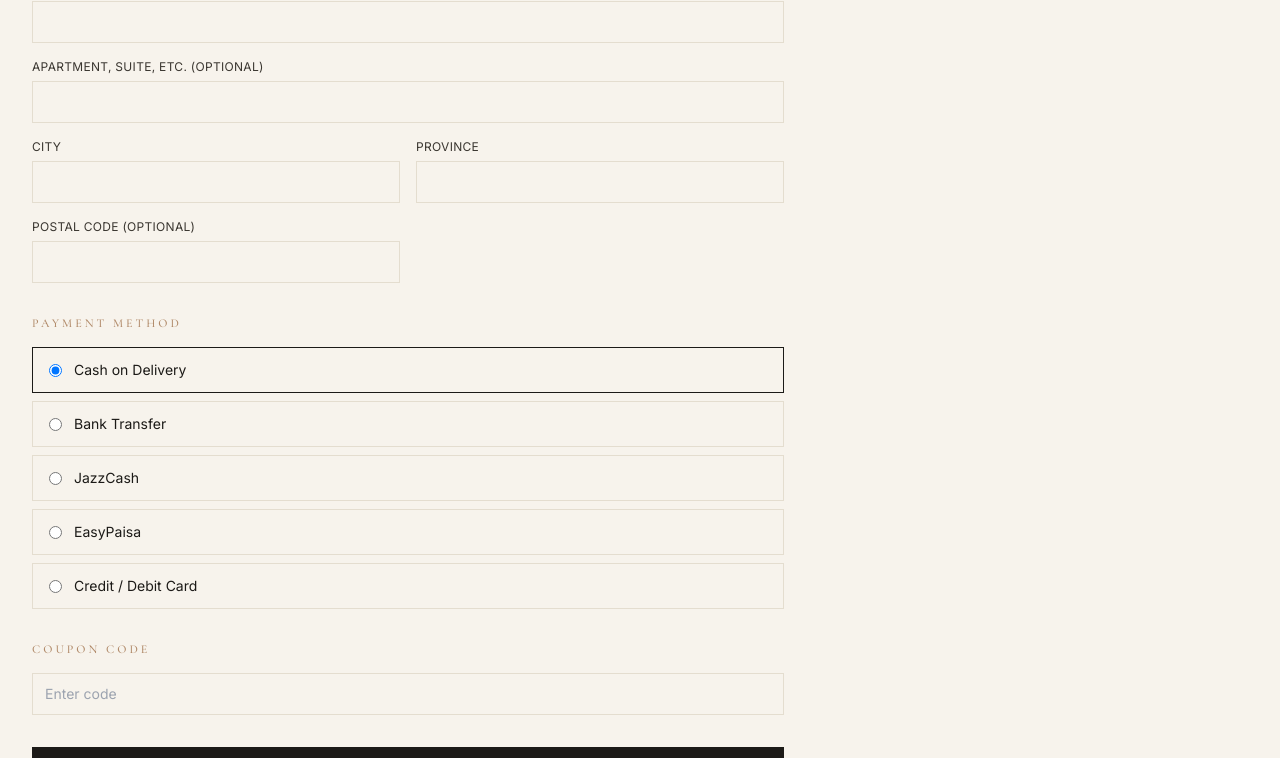
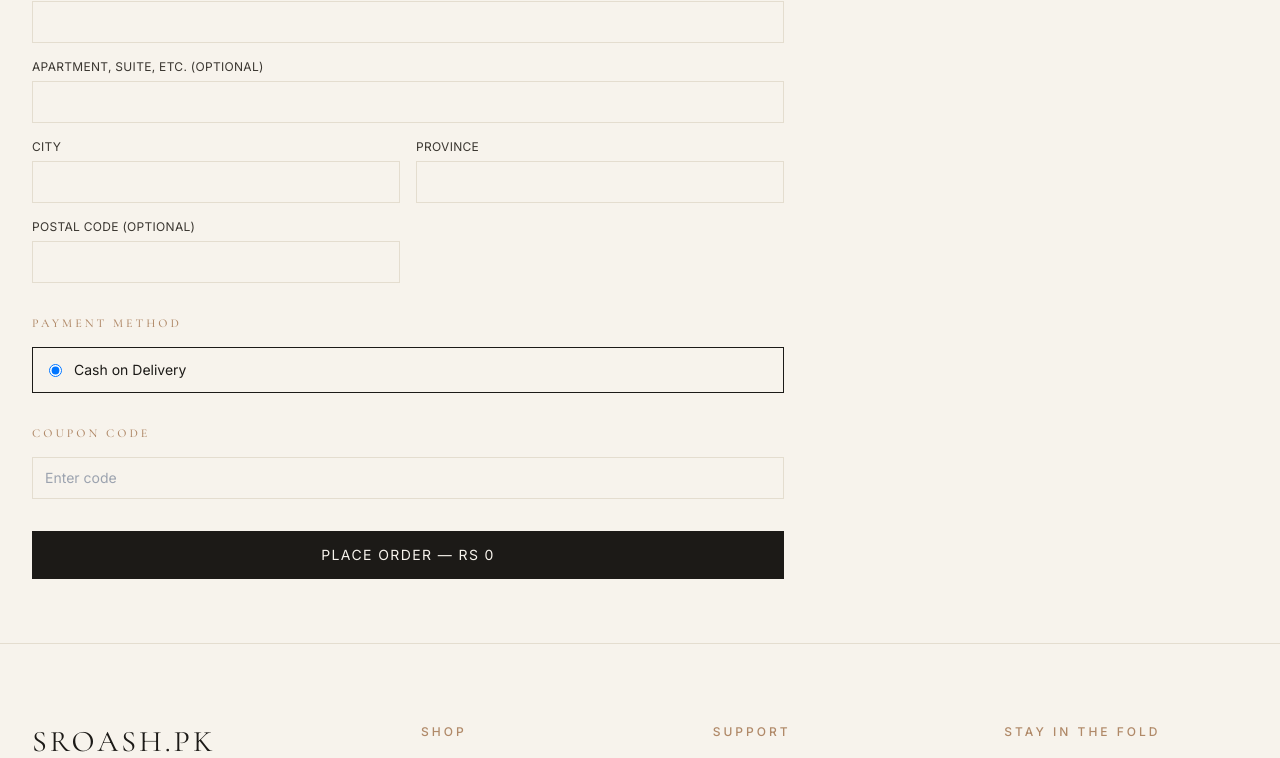
Before and after one commit to usama0272/sroash-pk-v2, a Next.js app: page /checkout in a window 1280 px wide. Shown: the part 437-1195 px from the top of the page. Built offline with nearby package versions, Linux system fonts and the light colour scheme; no server answers; a web font is replaced by a local one.

Commit message:
Simplify to COD-only checkout, remove stripe dependency

```diff
--- a/src/features/checkout/components/checkout-form.tsx
+++ b/src/features/checkout/components/checkout-form.tsx
@@ -18,7 +18,7 @@ const formSchema = z.object({
   city: z.string().min(2, "City is required"),
   province: z.string().min(2, "Province is required"),
   postalCode: z.string().optional(),
-  paymentMethod: z.enum(["STRIPE", "JAZZCASH", "EASYPAISA", "BANK_TRANSFER", "COD"]),
+  paymentMethod: z.enum(["COD"]),
   couponCode: z.string().optional(),
 });
 
@@ -26,10 +26,6 @@ type FormValues = z.infer<typeof formSchema>;
 
 const PAYMENT_OPTIONS: { value: FormValues["paymentMethod"]; label: string }[] = [
   { value: "COD", label: "Cash on Delivery" },
-  { value: "BANK_TRANSFER", label: "Bank Transfer" },
-  { value: "JAZZCASH", label: "JazzCash" },
-  { value: "EASYPAISA", label: "EasyPaisa" },
-  { value: "STRIPE", label: "Credit / Debit Card" },
 ];
 
 export function CheckoutForm() {
--- a/src/features/checkout/validations/checkout.schema.ts
+++ b/src/features/checkout/validations/checkout.schema.ts
@@ -9,7 +9,7 @@ export const checkoutSchema = z.object({
   city: z.string().min(2, "City is required"),
   province: z.string().min(2, "Province is required"),
   postalCode: z.string().optional(),
-  paymentMethod: z.enum(["STRIPE", "JAZZCASH", "EASYPAISA", "BANK_TRANSFER", "COD"]),
+  paymentMethod: z.enum(["COD"]),
   couponCode: z.string().optional(),
   items: z
     .array(
--- a/src/features/payments/payment-gateway.ts
+++ b/src/features/payments/payment-gateway.ts
@@ -1,12 +1,10 @@
 import "server-only";
 import type { PaymentMethod } from "@prisma/client";
+import { codProvider } from "@/features/payments/providers/cod";
 
 export interface PaymentInitResult {
-  /** True if the order can be confirmed immediately (e.g. COD, bank transfer). */
   requiresRedirect: boolean;
-  /** URL to redirect the customer to for hosted checkout, if applicable. */
   redirectUrl?: string;
-  /** Provider-side reference to store against the order. */
   paymentRef?: string;
 }
 
@@ -22,23 +20,13 @@ export interface PaymentProvider {
   }): Promise<PaymentInitResult>;
 }
 
-import { stripeProvider } from "@/features/payments/providers/stripe";
-import { jazzCashProvider } from "@/features/payments/providers/jazzcash";
-import { easyPaisaProvider } from "@/features/payments/providers/easypaisa";
-import { bankTransferProvider } from "@/features/payments/providers/bank-transfer";
-import { codProvider } from "@/features/payments/providers/cod";
-
-const providers: Record<PaymentMethod, PaymentProvider> = {
-  STRIPE: stripeProvider,
-  JAZZCASH: jazzCashProvider,
-  EASYPAISA: easyPaisaProvider,
-  BANK_TRANSFER: bankTransferProvider,
+const providers: Partial<Record<PaymentMethod, PaymentProvider>> = {
   COD: codProvider,
 };
 
 export function getPaymentProvider(method: PaymentMethod): PaymentProvider {
   const provider = providers[method];
-  if (!provider) throw new Error(`Unknown payment method: ${method}`);
+  if (!provider) throw new Error(`Payment method not available: ${method}`);
   return provider;
 }
 
```
